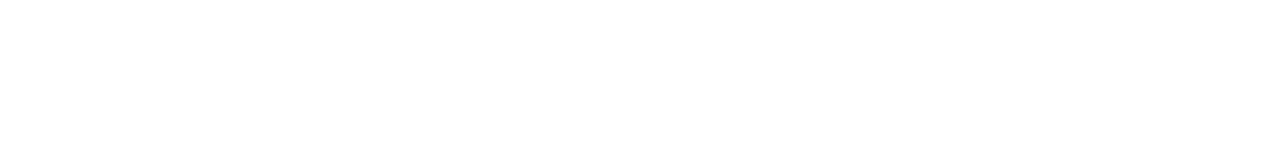
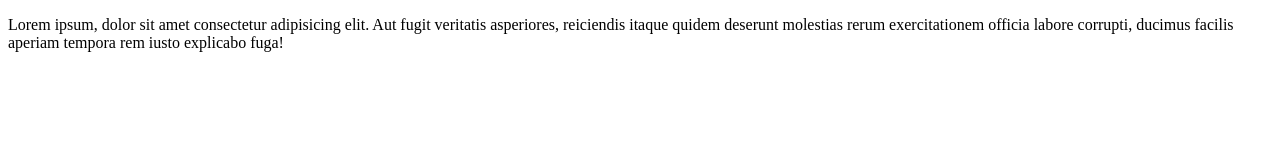
Before and after one commit to JairSamo/gittarde, a plain HTML site: page index.html in a window 1280 px wide. Drawn offline with Linux system fonts and the light colour scheme.

Commit message:
segundo_commit

```diff
--- a/index.html
+++ b/index.html
@@ -7,6 +7,6 @@
     <title>Document</title>
 </head>
 <body>
-
+   <p>Lorem ipsum, dolor sit amet consectetur adipisicing elit. Aut fugit veritatis asperiores, reiciendis itaque quidem deserunt molestias rerum exercitationem officia labore corrupti, ducimus facilis aperiam tempora rem iusto explicabo fuga!</p>
 </body>
 </html>
```
